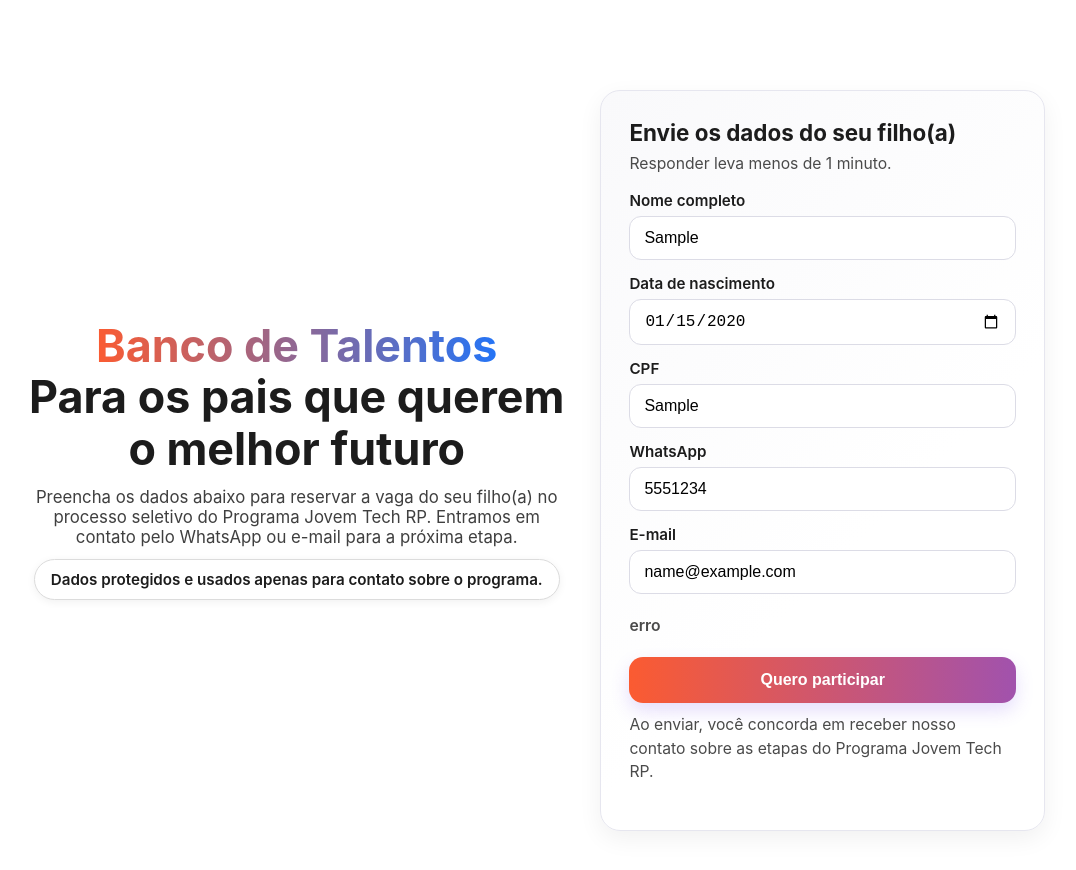
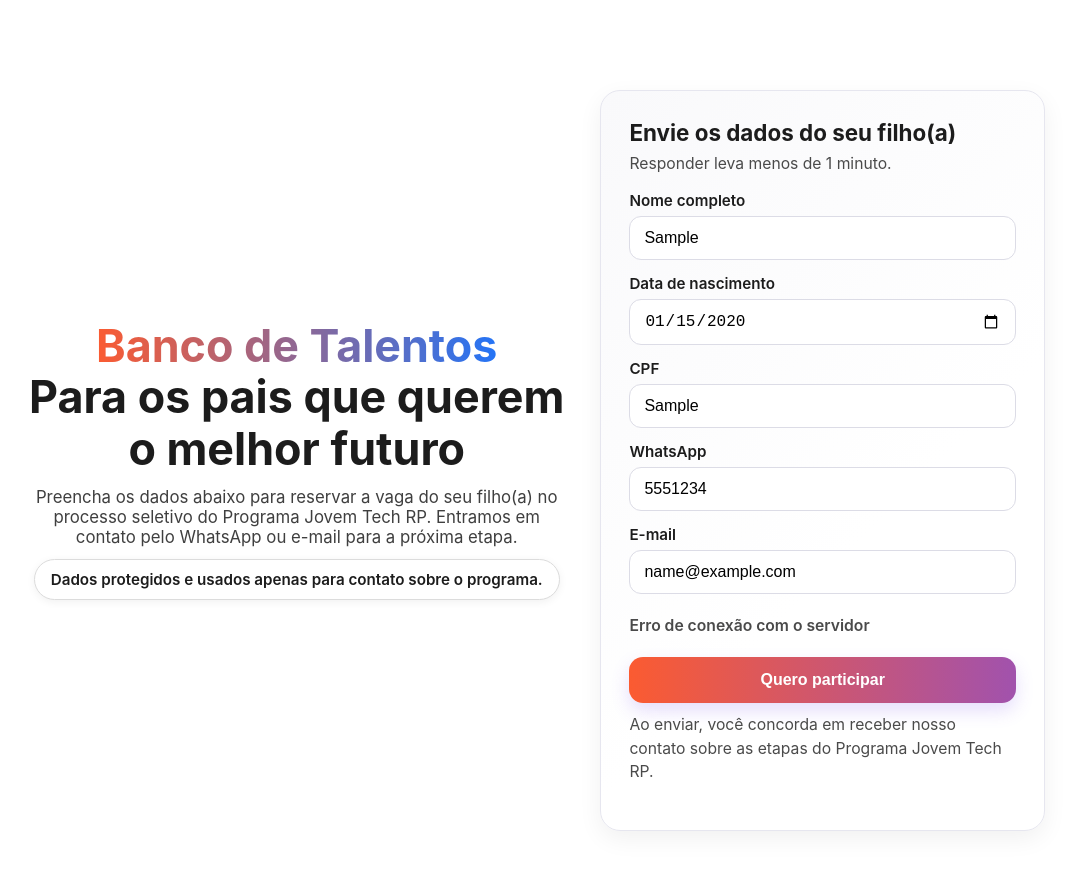
Before and after one commit to Guilhermeb-Ferrarezi/formulario, a React (Vite) app in the folder apps/web/: page / in a window 1280 px wide. Both pictures are taken after typing "Sample", "2020-01-15", "Sample", "5551234", "name@example.com" into the empty fields and a click on the button "Quero participar". Shown: the whole page, without its empty margins (105-1181 px from the left). Built offline with nearby package versions, Linux system fonts and the light colour scheme; no server answers.

Commit message:
mensagens ao cadastras alteradas com o backend corrigido corrigido

```diff
--- a/apps/web/src/components/formulario.tsx
+++ b/apps/web/src/components/formulario.tsx
@@ -88,7 +88,12 @@ export function Formulario() {
               />
             </div>
 
-            {mensagem && <p className="form-message">{mensagem.tipo}</p>}
+            {mensagem && (
+              <p className={`form-message ${mensagem.tipo}`}>
+                {mensagem.texto}
+              </p>
+            )}
+
 
             <button type="submit" className="cta">
               Quero participar
```
